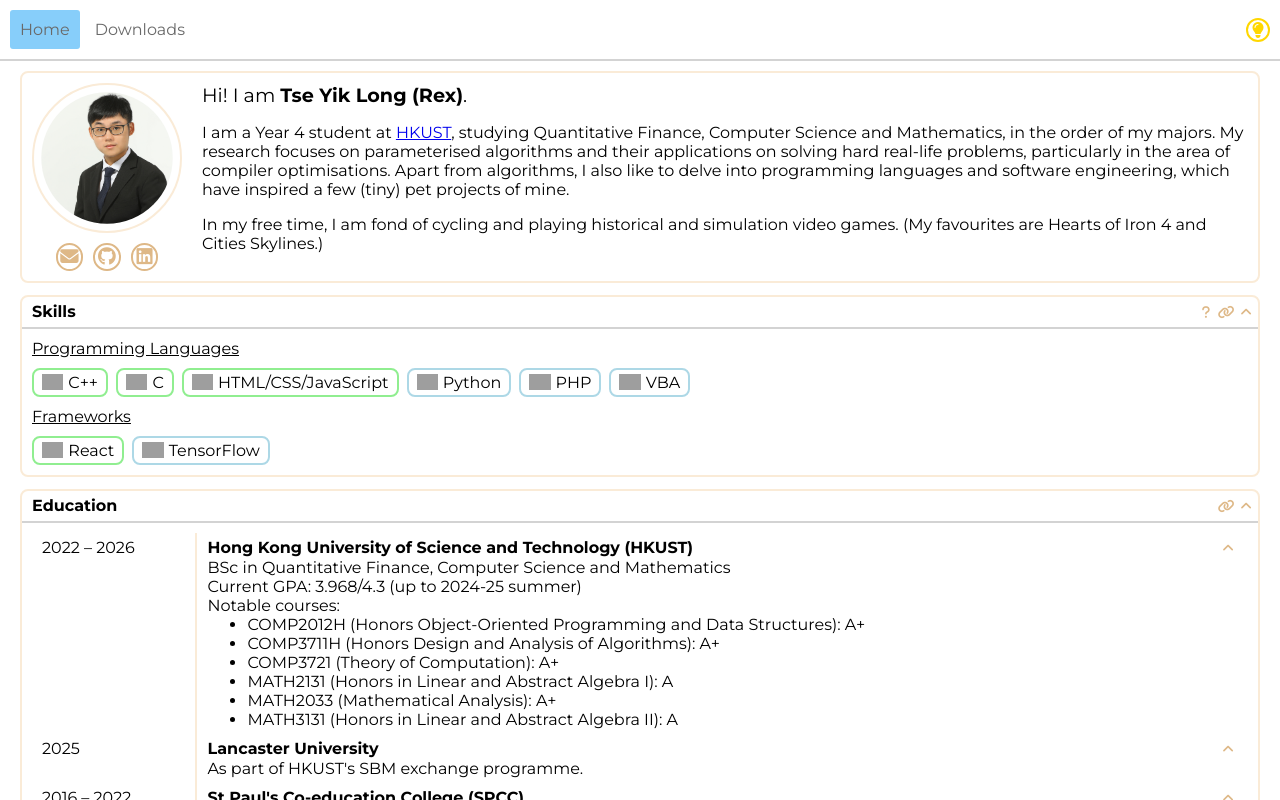
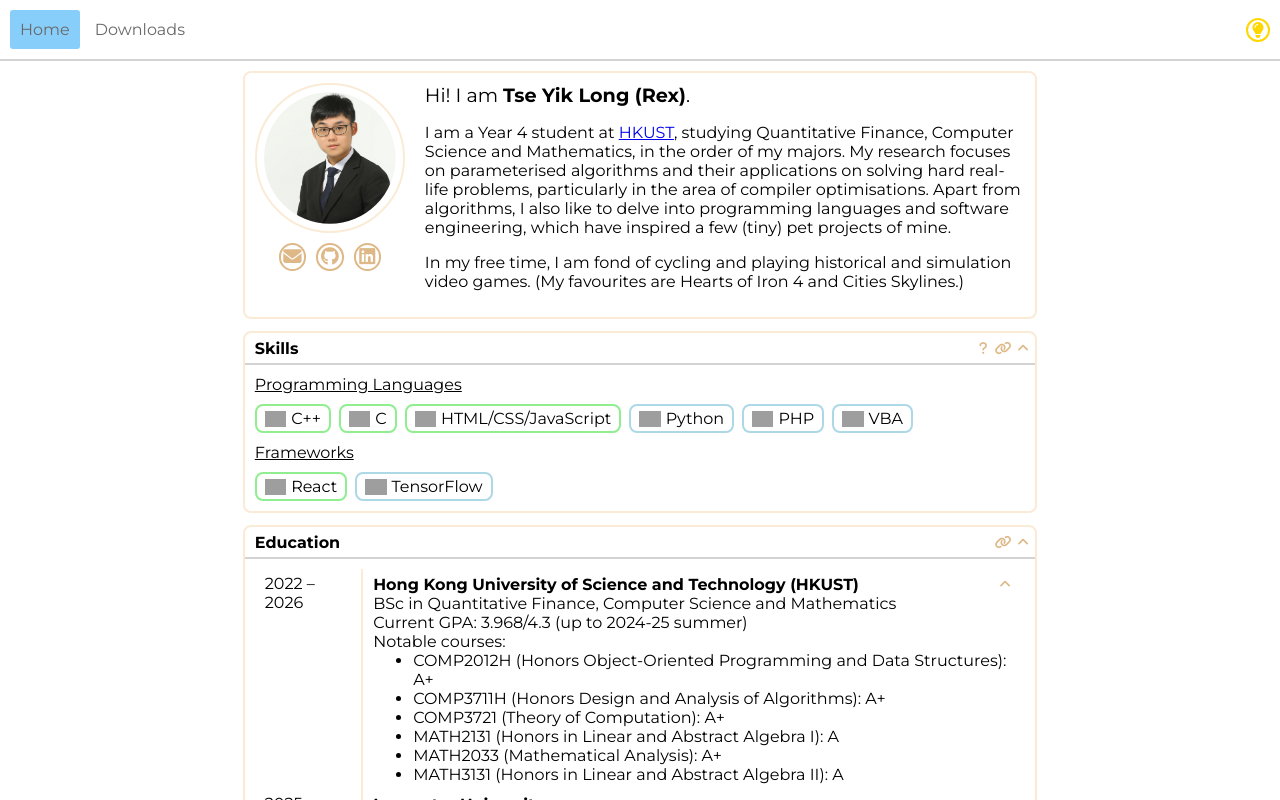
Before and after one commit to rextse04/homepage, a React (Vite) app: page / in a window 1280 px wide. Shown: the top 800 px of the page. Built offline with nearby package versions, Linux system fonts and the light colour scheme; grey boxes are pictures that could not be loaded.

Commit message:
minor ux improvement: body width

```diff
--- a/src/App.css
+++ b/src/App.css
@@ -113,10 +113,15 @@ body {
 }
 
 .app-body {
-    padding: 10px 20px;
+    padding: 10px 0;
     width: 100%;
     flex: 1;
     display: flex;
     flex-direction: column;
+    align-items: center;
     gap: 12px;
 }
+.app-body > .card {
+    width: 75ch;
+    max-width: calc(100% - 40px);
+}
```
